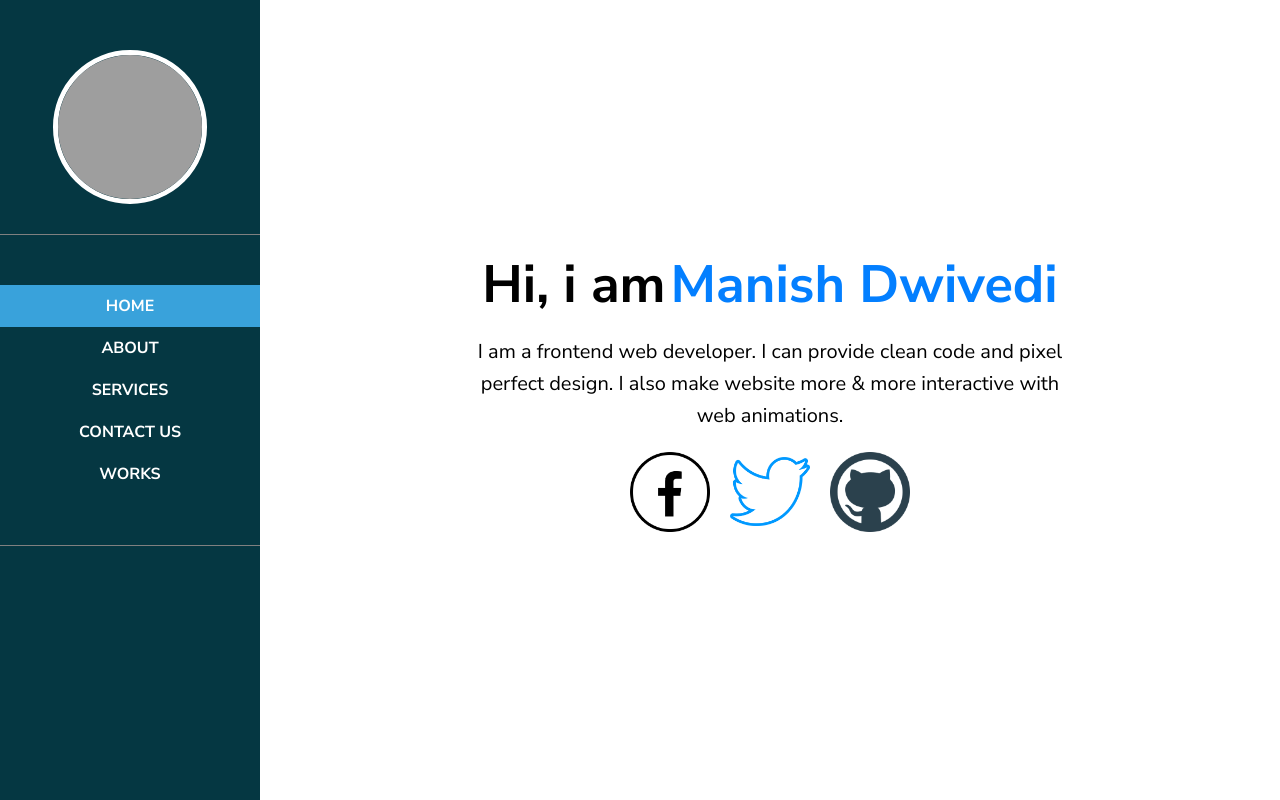
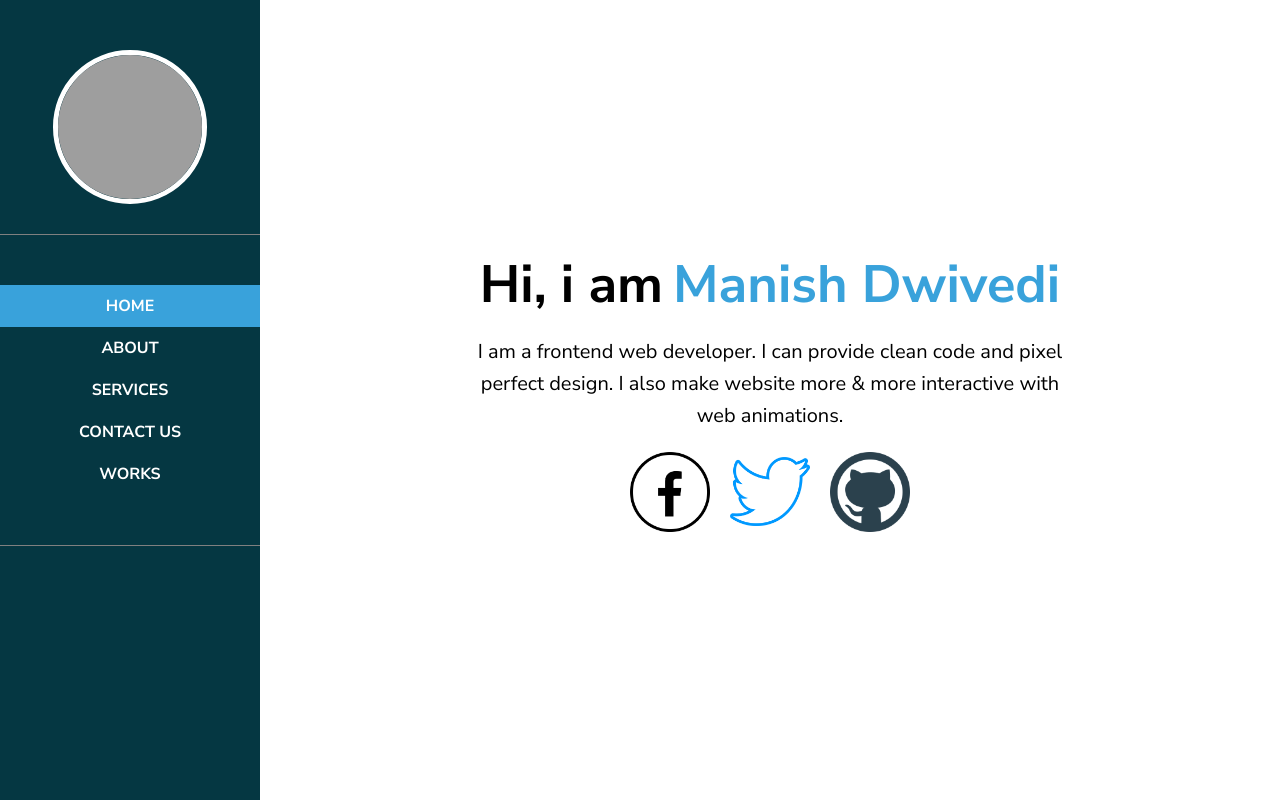
Before and after one commit to manojknp13/ManishReactWeb, a React (Create React App) app: page / in a window 1280 px wide. Built offline with nearby package versions, Linux system fonts and the light colour scheme; grey boxes are pictures that could not be loaded.

Commit message:
page_changes

```diff
--- a/src/App.css
+++ b/src/App.css
@@ -43,3 +43,8 @@
   width: 100%;
   height: 100vh;
 }
+
+.page-container{
+  width: 100%;
+  margin-left: 260px;
+}
--- a/src/App.js
+++ b/src/App.js
@@ -12,7 +12,9 @@ const App = () => {
   return (
     <div className="home-container">
       <Navbar />
-      <Switch >
+    <div className="page-container">
+
+    <Switch >
         <Route path="/" component={Home} exact />
         <Route path="/about" component={About} exact />
         <Route path="/service" component={Services} exact />
@@ -20,6 +22,7 @@ const App = () => {
         <Route path="/works" component={Works} exact />
 
       </Switch>
+    </div>
 
     </div>
   )
--- a/src/pages/Home/index.js
+++ b/src/pages/Home/index.js
@@ -6,7 +6,7 @@ import github from '../../assets/img/github.png';
 
 const Home = () => {
     return (
-        <div className="main-container">
+        <div className="home">
             <div className="heading">
                 <span className="greetings">Hi, i am</span>
                 <span className="greetings name"> Manish Dwivedi</span>
--- a/src/pages/Home/index.scss
+++ b/src/pages/Home/index.scss
@@ -1,17 +1,6 @@
-*{
-    margin: 0;
-    padding: 0;
-    box-sizing: border-box;
-}
-.main-container{
-    width: 100%;
-    display: flex;
-    align-items: center;
-    flex-direction: column;
-    // margin-top: 300px;
-    justify-content: center;
-    margin-left: 260px;
-}
+@import "../../scss/var.scss";
+
+
 .heading{
     display: flex;
     justify-content: center;
@@ -25,7 +14,13 @@
     font-weight: 700;
 
 }
-
+.home {
+    height: 100%;
+    display: flex;
+    align-items: center;
+    flex-direction: column;
+    justify-content: center;
+}
 .about-user{
    width: 60%;
    text-align: center;
@@ -37,8 +32,8 @@
     line-height: 2rem;
 }
 .name{
-    color: #037fff;
-    margin-left: 5px;
+    color: $secondary;
+    margin-left: 10px;
 }
 
 .social-icon{
```
Also changed, not shown: src/index.scss (line endings or trailing spaces).
